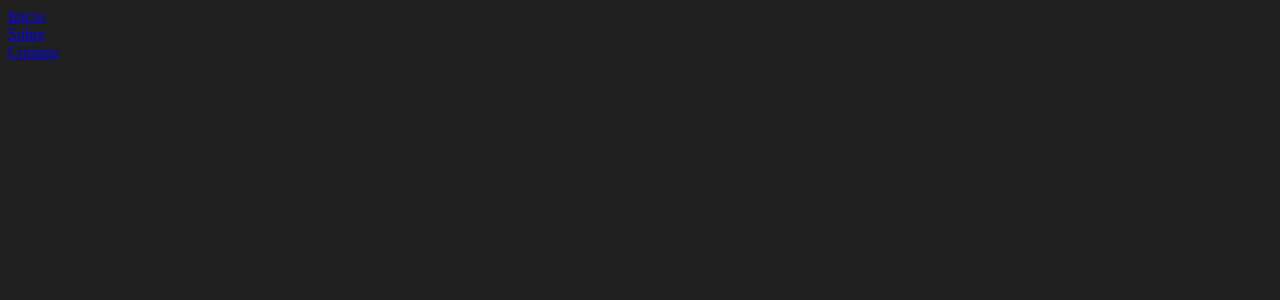
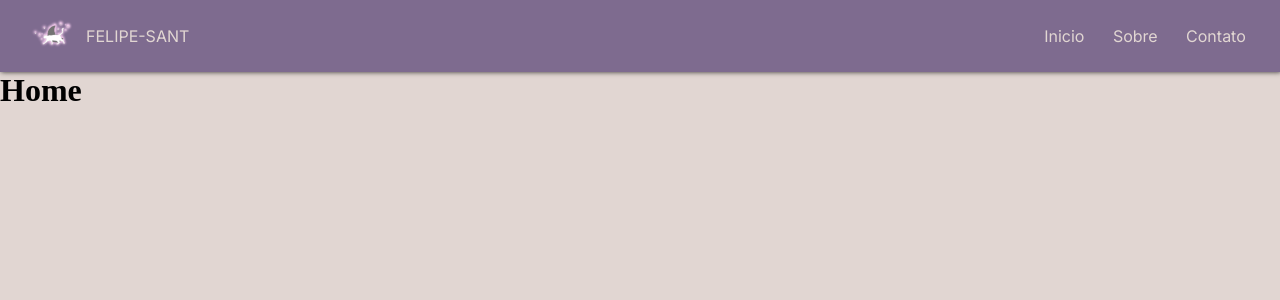
Before and after one commit to felipe-sant/Portfolio, a React (Create React App) app: page / in a window 1280 px wide. Shown: the top 300 px of the page. Built offline with nearby package versions, Linux system fonts and the light colour scheme.

Commit message:
adicionando header

```diff
--- a/public/index.html
+++ b/public/index.html
@@ -4,13 +4,14 @@
     <meta charset="utf-8" />
     <meta name="viewport" content="width=device-width, initial-scale=1" />
     <meta name="theme-color" content="#000000" />
+    <link rel="shortcut icon" href="images/cat-logo-favicon.ico" type="image/x-icon">
     <meta
       name="description"
       content="Web site created using create-react-app"
     />
     <link rel="apple-touch-icon" href="%PUBLIC_URL%/logo192.png" />
     <link rel="manifest" href="%PUBLIC_URL%/manifest.json" />
-    <title>React App</title>
+    <title>Portfólio</title>
   </head>
   <body>
     <noscript>You need to enable JavaScript to run this app.</noscript>
--- /dev/null
+++ b/src/components/header.tsx
@@ -0,0 +1,21 @@
+import "../styles/header.css";
+
+function Header() {
+    return (
+        <header>
+            <div className="logo">
+                <a href="/">
+                    <img src="images/logo.png" alt="" />
+                    <h1>FELIPE-SANT</h1>
+                </a>
+            </div>
+            <div className="menu">
+                <a href="/">Inicio</a>
+                <a href="/sobre">Sobre</a>
+                <a href="/contato">Contato</a>
+            </div>
+        </header>
+    )
+}
+
+export default Header;
--- a/src/pages/contato.tsx
+++ b/src/pages/contato.tsx
@@ -1,6 +1,9 @@
+import Header from "../components/header";
+
 function ContatoPage() {
     return (
         <div>
+            <Header />
             <h1>Contato</h1>
         </div>
     )
--- a/src/pages/home.tsx
+++ b/src/pages/home.tsx
@@ -1,9 +1,10 @@
+import Header from "../components/header";
+
 function HomePage() {
   return (
     <div>
-      <a href="/">Inicio</a> <br />
-      <a href="/sobre">Sobre</a> <br />
-      <a href="/contato">Contato</a> <br />
+      <Header />
+      <h1>Home</h1>
     </div>
   );
 }
--- a/src/pages/sobre.tsx
+++ b/src/pages/sobre.tsx
@@ -1,6 +1,9 @@
+import Header from "../components/header";
+
 function SobrePage() {
     return (
         <div>
+            <Header />
             <h1>Sobre</h1>
             <p>Essa é a página sobre</p>
         </div>
--- a/src/styles/global.css
+++ b/src/styles/global.css
@@ -1,4 +1,24 @@
+@charset "utf-8";
+@import url('https://fonts.googleapis.com/css2?family=Inter:wght@100;200;300;400;500;600;700;800;900&display=swap');
+
+:root {
+    --roxo: #7E6B8F;
+    --roxo_sombra: #716080;
+    --rosa: #F9CFF2;
+    --cinza: #E1D6D2;
+    --cinza_sombra: #D4C4BE;
+    --azul: #729EA1;
+    --vermelho: #F2DEDE;
+    --vermelho_escuro: #A94442;
+    --fonte: "Inter", sans-serif;
+}
+
+* {
+    margin: 0;
+    padding: 0;
+    box-sizing: border-box;
+}
+
 body {
-    background-color: #202020;
-    color: white;
+    background-color: var(--cinza);
 }
--- /dev/null
+++ b/src/styles/header.css
@@ -0,0 +1,55 @@
+Header {
+    background-color: var(--roxo);
+    padding: 10px;
+    display: flex;
+    justify-content: space-between;
+    align-items: center;
+    font-family: var(--fonte);
+    box-shadow: 1px 0px 5px hsla(0, 0%, 0%, 0.8);
+    height: 72px;
+}
+
+header a {
+    text-decoration: none;
+    color: var(--cinza);
+    transition: all 0.2s ease-in-out;
+}
+
+header .logo {
+    width: 190px;
+}
+
+header .logo a {
+    display: flex;
+    flex-direction: row;
+    justify-content: space-around;
+    align-items: center;
+    padding: 0px 10px;
+}
+
+header .logo a:hover h1 {
+    font-weight: 600;
+}
+
+header .logo a h1 {
+    font-weight: 400;
+    font-size: 1em;
+    transition: all 0.2s ease-in-out;
+}
+
+header .menu {
+    padding-right: 10px;
+    display: flex;
+    justify-content: space-around;
+    align-items: center;
+    width: 240px;
+}
+
+header .menu a {
+    font-size: 1em;
+    color: var(--cinza);
+}
+
+header .menu a:hover {
+    font-weight: 600;
+}
```
Also changed, not shown: public/images/logo.png (added), 1 other file (tests, documents, lock files or other folders).
